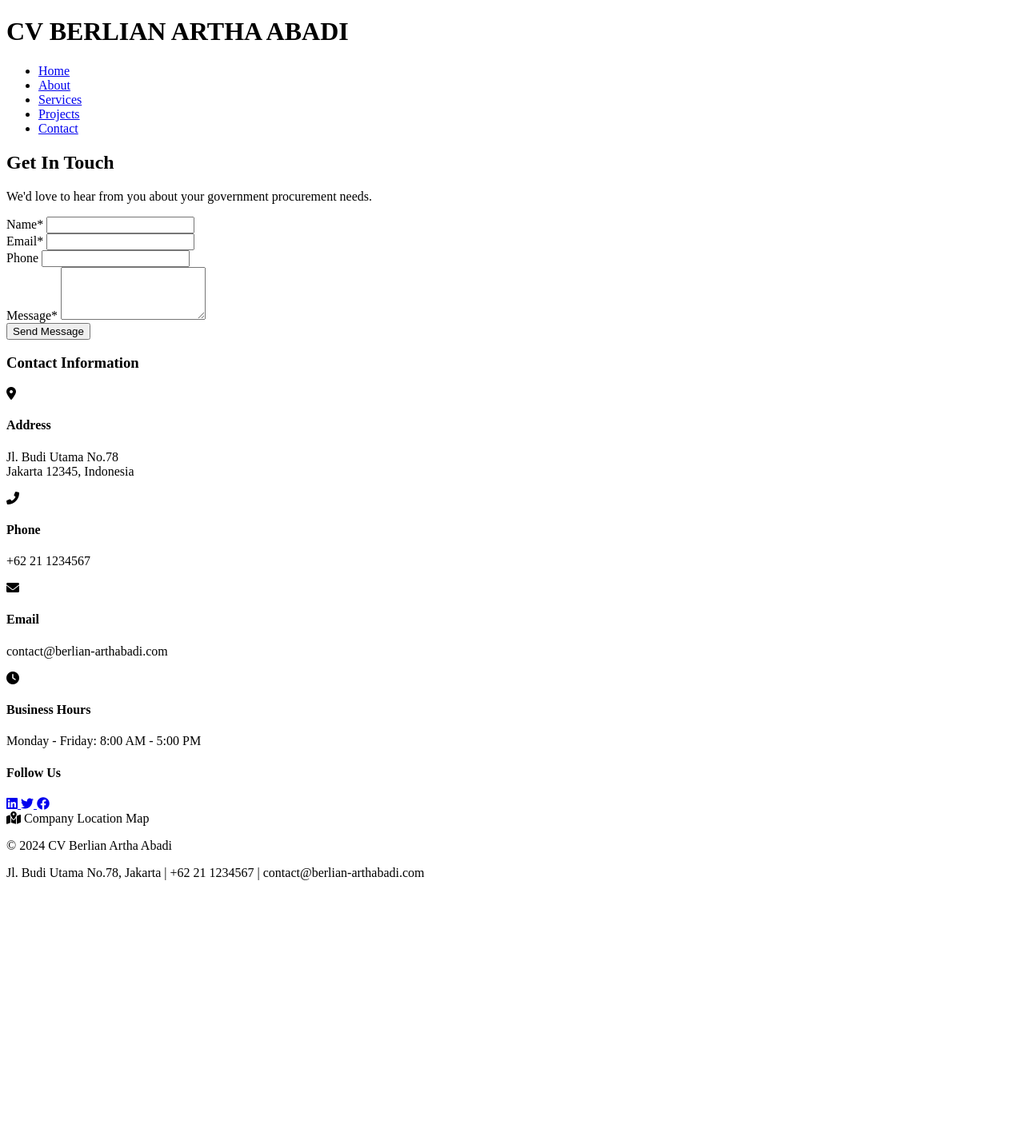
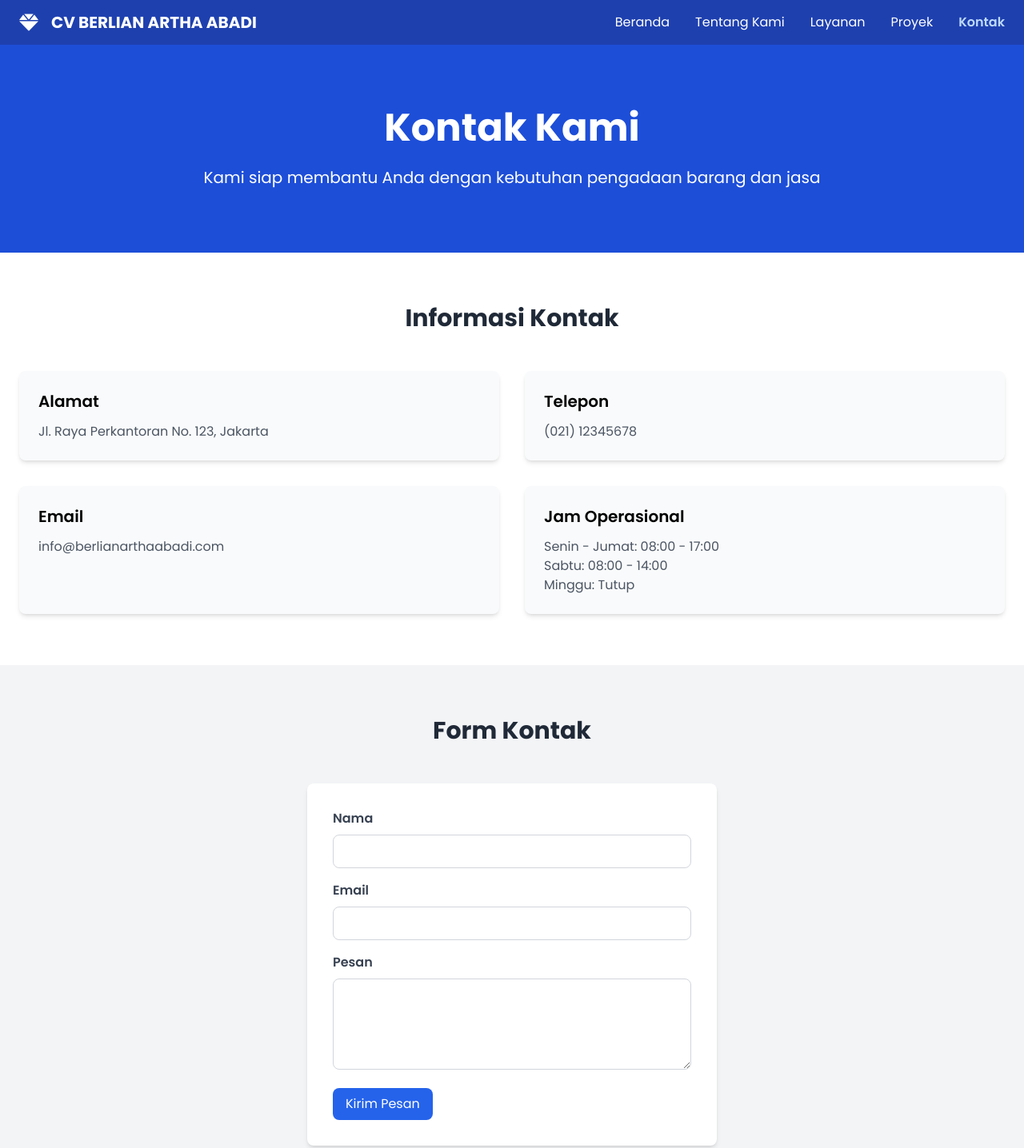
Before and after one commit to aguscodet/blackboxai-1743959325036, a plain HTML site: page contact.html in a window 1280 px wide. Shown: the top 1436 px of the page at 80% size. Before the commit the page ends 1117 px from the top, so only its background shows below. Drawn offline with nearby package versions, Linux system fonts and the light colour scheme.

Commit message:
Add contact.html 1743959671673

```diff
--- a/contact.html
+++ b/contact.html
@@ -1,120 +1,168 @@
 <!DOCTYPE html>
-<html lang="en">
+<html lang="id">
 <head>
     <meta charset="UTF-8">
     <meta name="viewport" content="width=device-width, initial-scale=1.0">
-    <meta name="description" content="Contact - CV BERLIAN ARTHA ABADI - AI-Driven Procurement Solutions for Government">
-    <title>Contact Us - CV BERLIAN ARTHA ABADI</title>
-    <link rel="stylesheet" href="https://cdn.tailwindcss.com">
+    <title>Kontak - CV BERLIAN ARTHA ABADI</title>
+    <script src="https://cdn.tailwindcss.com"></script>
     <link rel="stylesheet" href="https://cdnjs.cloudflare.com/ajax/libs/font-awesome/6.0.0-beta3/css/all.min.css">
+    <link href="https://fonts.googleapis.com/css2?family=Poppins:wght@300;400;500;600;700&display=swap" rel="stylesheet">
+    <style>
+        body {
+            font-family: 'Poppins', sans-serif;
+        }
+    </style>
 </head>
-<body class="bg-gray-100">
-    <header class="bg-blue-800 text-white p-4">
-        <div class="container mx-auto flex justify-between items-center">
-            <h1 class="text-2xl font-bold">CV BERLIAN ARTHA ABADI</h1>
-            <nav>
-                <ul class="flex space-x-4">
-                    <li><a href="index.html" class="hover:underline">Home</a></li>
-                    <li><a href="about.html" class="hover:underline">About</a></li>
-                    <li><a href="services.html" class="hover:underline">Services</a></li>
-                    <li><a href="projects.html" class="hover:underline">Projects</a></li>
-                    <li><a href="contact.html" class="hover:underline">Contact</a></li>
-                </ul>
-            </nav>
+<body class="bg-gray-50">
+    <!-- Navigation -->
+    <nav class="bg-blue-800 text-white shadow-lg">
+        <div class="container mx-auto px-6 py-3">
+            <div class="flex justify-between items-center">
+                <div class="flex items-center space-x-4">
+                    <i class="fas fa-gem text-2xl"></i>
+                    <span class="text-xl font-bold">CV BERLIAN ARTHA ABADI</span>
                 </div>
-    </header>
-    <main class="container mx-auto my-8">
-        <div class="grid grid-cols-1 md:grid-cols-2 gap-8">
-            <section>
-                <h2 class="text-3xl font-bold">Get In Touch</h2>
-                <p class="mt-4">We'd love to hear from you about your government procurement needs.</p>
-
-                <form class="mt-6 space-y-4">
-                    <div>
-                        <label for="name" class="block font-medium">Name*</label>
-                        <input type="text" id="name" class="w-full p-2 border rounded" required>
+                <div class="hidden md:flex items-center space-x-8">
+                    <a href="index.html" class="hover:text-blue-200">Beranda</a>
+                    <a href="about.html" class="hover:text-blue-200">Tentang Kami</a>
+                    <a href="services.html" class="hover:text-blue-200">Layanan</a>
+                    <a href="projects.html" class="hover:text-blue-200">Proyek</a>
+                    <a href="contact.html" class="text-blue-200 font-semibold">Kontak</a>
                 </div>
-                    <div>
-                        <label for="email" class="block font-medium">Email*</label>
-                        <input type="email" id="email" class="w-full p-2 border rounded" required>
-                    </div>
-                    <div>
-                        <label for="phone" class="block font-medium">Phone</label>
-                        <input type="tel" id="phone" class="w-full p-2 border rounded">
-                    </div>
-                    <div>
-                        <label for="message" class="block font-medium">Message*</label>
-                        <textarea id="message" rows="4" class="w-full p-2 border rounded" required></textarea>
-                    </div>
-                    <button type="submit" class="bg-blue-600 text-white px-4 py-2 rounded hover:bg-blue-700">
-                        Send Message
+                <div class="md:hidden">
+                    <button class="mobile-menu-button">
+                        <i class="fas fa-bars text-2xl"></i>
                     </button>
-                </form>
-            </section>
-
-            <section>
-                <h3 class="text-2xl font-semibold">Contact Information</h3>
-                <div class="mt-4 space-y-4">
-                    <div class="flex items-start">
-                        <i class="fas fa-map-marker-alt text-blue-600 mt-1 mr-3"></i>
-                        <div>
-                            <h4 class="font-medium">Address</h4>
-                            <p>Jl. Budi Utama No.78<br>Jakarta 12345, Indonesia</p>
-                        </div>
-                    </div>
-                    <div class="flex items-start">
-                        <i class="fas fa-phone-alt text-blue-600 mt-1 mr-3"></i>
-                        <div>
-                            <h4 class="font-medium">Phone</h4>
-                            <p>+62 21 1234567</p>
-                        </div>
-                    </div>
-                    <div class="flex items-start">
-                        <i class="fas fa-envelope text-blue-600 mt-1 mr-3"></i>
-                        <div>
-                            <h4 class="font-medium">Email</h4>
-                            <p>contact@berlian-arthabadi.com</p>
-                        </div>
-                    </div>
-                    <div class="flex items-start">
-                        <i class="fas fa-clock text-blue-600 mt-1 mr-3"></i>
-                        <div>
-                            <h4 class="font-medium">Business Hours</h4>
-                            <p>Monday - Friday: 8:00 AM - 5:00 PM</p>
                 </div>
             </div>
         </div>
+    </nav>
 
-                <div class="mt-8">
-                    <h4 class="text-xl font-semibold">Follow Us</h4>
-                    <div class="flex space-x-4 mt-2">
-                        <a href="#" class="text-blue-600 hover:text-blue-800">
-                            <i class="fab fa-linkedin text-2xl"></i>
-                        </a>
-                        <a href="#" class="text-blue-600 hover:text-blue-800">
-                            <i class="fab fa-twitter text-2xl"></i>
-                        </a>
-                        <a href="#" class="text-blue-600 hover:text-blue-800">
-                            <i class="fab fa-facebook text-2xl"></i>
-                        </a>
+    <!-- Hero Section -->
+    <section class="bg-blue-700 text-white py-20">
+        <div class="container mx-auto px-6 text-center">
+            <h1 class="text-4xl md:text-5xl font-bold mb-6">Kontak Kami</h1>
+            <p class="text-xl">Kami siap membantu Anda dengan kebutuhan pengadaan barang dan jasa</p>
         </div>
+    </section>
+
+    <!-- Contact Information -->
+    <section class="py-16 bg-white">
+        <div class="container mx-auto px-6">
+            <h2 class="text-3xl font-bold text-center text-gray-800 mb-12">Informasi Kontak</h2>
+            <div class="grid md:grid-cols-2 gap-8">
+                <div class="bg-gray-50 p-6 rounded-lg shadow-md">
+                    <h3 class="text-xl font-semibold mb-3">Alamat</h3>
+                    <p class="text-gray-600">Jl. Raya Perkantoran No. 123, Jakarta</p>
                 </div>
-
-                <div class="mt-8 h-64 bg-gray-200 rounded-lg">
-                    <!-- Map placeholder - would be replaced with actual Google Maps embed -->
-                    <div class="flex items-center justify-center h-full text-gray-500">
-                        <i class="fas fa-map-marked-alt text-4xl"></i>
-                        <span class="ml-2">Company Location Map</span>
+                <div class="bg-gray-50 p-6 rounded-lg shadow-md">
+                    <h3 class="text-xl font-semibold mb-3">Telepon</h3>
+                    <p class="text-gray-600">(021) 12345678</p>
+                </div>
+                <div class="bg-gray-50 p-6 rounded-lg shadow-md">
+                    <h3 class="text-xl font-semibold mb-3">Email</h3>
+                    <p class="text-gray-600">info@berlianarthaabadi.com</p>
+                </div>
+                <div class="bg-gray-50 p-6 rounded-lg shadow-md">
+                    <h3 class="text-xl font-semibold mb-3">Jam Operasional</h3>
+                    <p class="text-gray-600">Senin - Jumat: 08:00 - 17:00<br>Sabtu: 08:00 - 14:00<br>Minggu: Tutup</p>
+                </div>
             </div>
         </div>
     </section>
+
+    <!-- Contact Form -->
+    <section class="py-16 bg-gray-100">
+        <div class="container mx-auto px-6">
+            <h2 class="text-3xl font-bold text-center text-gray-800 mb-12">Form Kontak</h2>
+            <form action="#" method="POST" class="max-w-lg mx-auto bg-white p-8 rounded-lg shadow-md">
+                <div class="mb-4">
+                    <label for="name" class="block text-gray-700 font-semibold mb-2">Nama</label>
+                    <input type="text" id="name" name="name" required class="border border-gray-300 p-2 w-full rounded-lg">
                 </div>
-    </main>
-    <footer class="bg-blue-800 text-white p-4">
-        <div class="container mx-auto text-center">
-            <p>© 2024 CV Berlian Artha Abadi</p>
-            <p>Jl. Budi Utama No.78, Jakarta | +62 21 1234567 | contact@berlian-arthabadi.com</p>
+                <div class="mb-4">
+                    <label for="email" class="block text-gray-700 font-semibold mb-2">Email</label>
+                    <input type="email" id="email" name="email" required class="border border-gray-300 p-2 w-full rounded-lg">
+                </div>
+                <div class="mb-4">
+                    <label for="message" class="block text-gray-700 font-semibold mb-2">Pesan</label>
+                    <textarea id="message" name="message" rows="4" required class="border border-gray-300 p-2 w-full rounded-lg"></textarea>
+                </div>
+                <button type="submit" class="bg-blue-600 text-white px-4 py-2 rounded-lg hover:bg-blue-700 transition duration-300">Kirim Pesan</button>
+            </form>
+        </div>
+    </section>
+
+    <!-- Footer -->
+    <footer class="bg-gray-900 text-white py-12">
+        <div class="container mx-auto px-6">
+            <div class="grid md:grid-cols-4 gap-8">
+                <div>
+                    <div class="flex items-center space-x-2 mb-4">
+                        <i class="fas fa-gem text-2xl text-blue-400"></i>
+                        <span class="text-xl font-bold">CV BERLIAN ARTHA ABADI</span>
+                    </div>
+                    <p class="text-gray-400">Perusahaan pengadaan barang dan jasa profesional untuk sektor pemerintah dengan standar kualitas tinggi.</p>
+                </div>
+                <div>
+                    <h3 class="text-lg font-semibold mb-4">Tautan Cepat</h3>
+                    <ul class="space-y-2">
+                        <li><a href="index.html" class="text-gray-400 hover:text-white">Beranda</a></li>
+                        <li><a href="about.html" class="text-gray-400 hover:text-white">Tentang Kami</a></li>
+                        <li><a href="services.html" class="text-gray-400 hover:text-white">Layanan</a></li>
+                        <li><a href="projects.html" class="text-gray-400 hover:text-white">Proyek</a></li>
+                        <li><a href="contact.html" class="text-gray-400 hover:text-white">Kontak</a></li>
+                    </ul>
+                </div>
+                <div>
+                    <h3 class="text-lg font-semibold mb-4">Kontak Kami</h3>
+                    <ul class="space-y-2 text-gray-400">
+                        <li class="flex items-center">
+                            <i class="fas fa-map-marker-alt mr-2"></i>
+                            <span>Jl. Raya Perkantoran No. 123, Jakarta</span>
+                        </li>
+                        <li class="flex items-center">
+                            <i class="fas fa-phone-alt mr-2"></i>
+                            <span>(021) 12345678</span>
+                        </li>
+                        <li class="flex items-center">
+                            <i class="fas fa-envelope mr-2"></i>
+                            <span>info@berlianarthaabadi.com</span>
+                        </li>
+                    </ul>
+                </div>
+                <div>
+                    <h3 class="text-lg font-semibold mb-4">Jam Operasional</h3>
+                    <ul class="space-y-2 text-gray-400">
+                        <li class="flex justify-between">
+                            <span>Senin - Jumat</span>
+                            <span>08:00 - 17:00</span>
+                        </li>
+                        <li class="flex justify-between">
+                            <span>Sabtu</span>
+                            <span>08:00 - 14:00</span>
+                        </li>
+                        <li class="flex justify-between">
+                            <span>Minggu</span>
+                            <span>Tutup</span>
+                        </li>
+                    </ul>
+                </div>
+            </div>
+            <div class="border-t border-gray-800 mt-8 pt-8 text-center text-gray-400">
+                <p>&copy; 2023 CV BERLIAN ARTHA ABADI. All rights reserved.</p>
+            </div>
         </div>
     </footer>
+
+    <script>
+        // Mobile menu toggle
+        const mobileMenuButton = document.querySelector('.mobile-menu-button');
+        const mobileMenu = document.querySelector('.mobile-menu');
+
+        mobileMenuButton.addEventListener('click', () => {
+            mobileMenu.classList.toggle('hidden');
+        });
+    </script>
 </body>
 </html>
```
Lines whose indentation alone changed are shown as unchanged.
